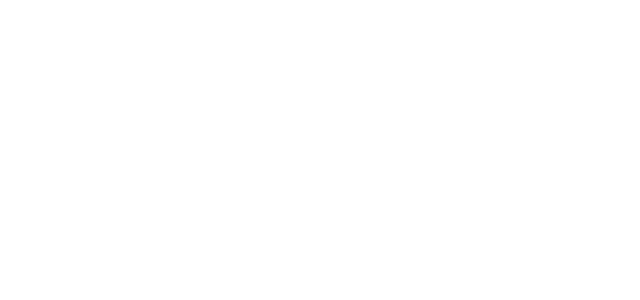
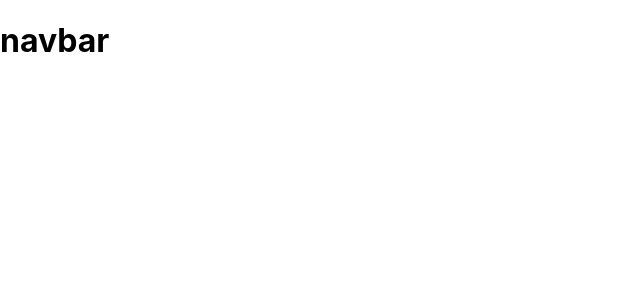
Before and after one commit to ViniciusNNascimento/Primeiro-tailwind1, a React (Create React App) app: page / in a window 1280 px wide. Shown: the top 300 px of the page, without its empty margins (0-640 px from the left). Built offline with nearby package versions, Linux system fonts and the light colour scheme.

Commit message:
atualizado

```diff
--- a/src/App.js
+++ b/src/App.js
@@ -1,10 +1,11 @@
-import logo from './logo.svg';
-import './App.css';
+import logo from "./logo.svg";
+import "./App.css";
+import Navbar from "./components/Navbar";
 
 function App() {
   return (
     <div>
-
+      <h1>navbar</h1>
     </div>
   );
 }
```
Also changed, not shown: src/components/Produto.jsx (+11 -0 lines), src/components/Navbar.jsx (line endings or trailing spaces).
